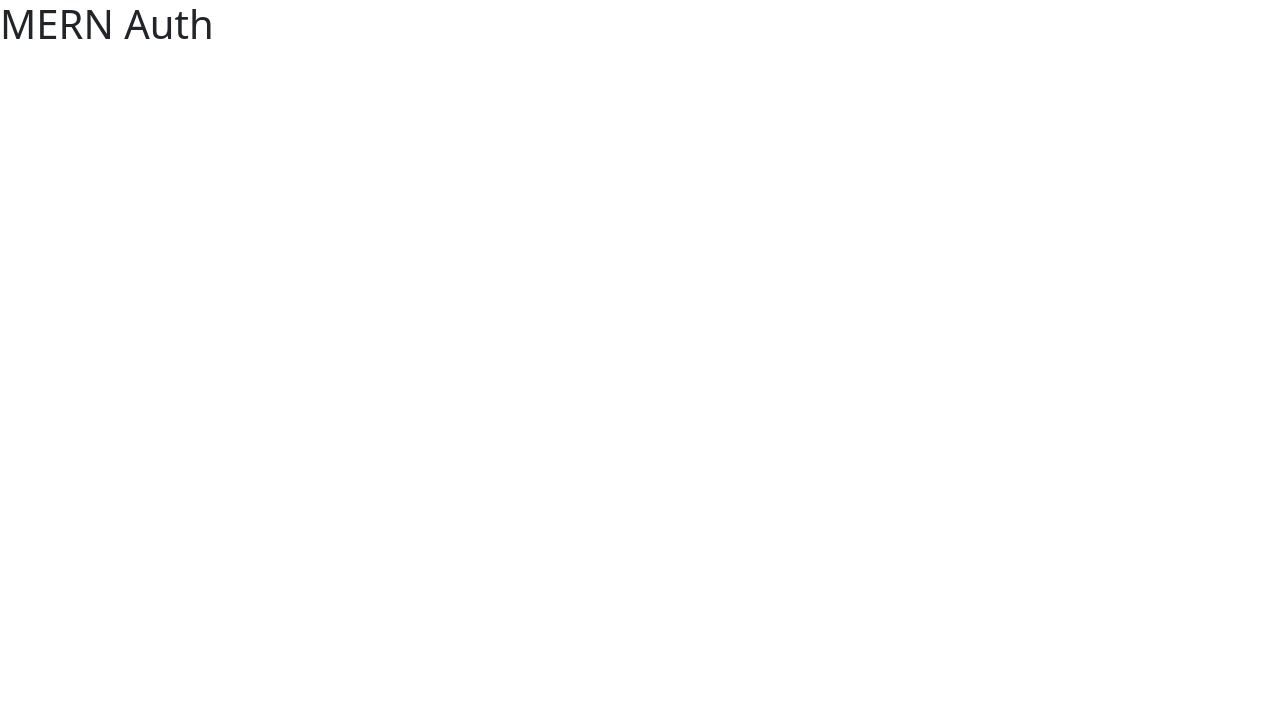
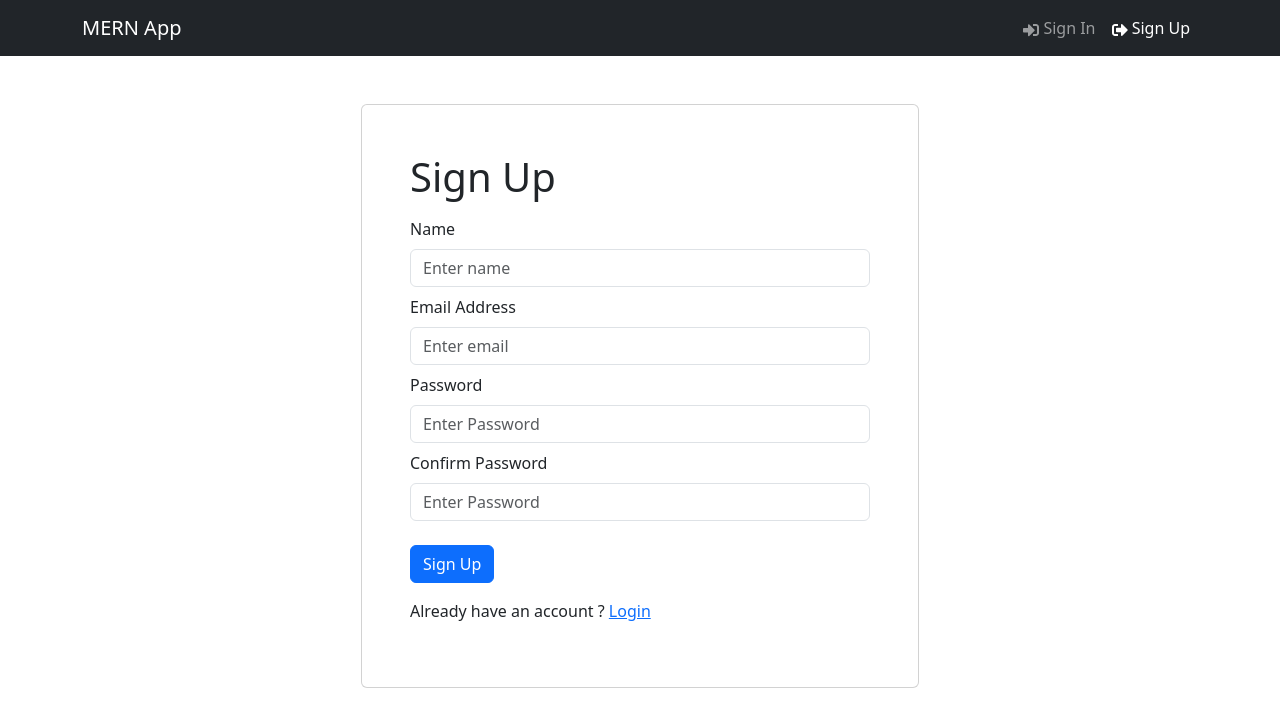
Before and after one commit to mohamedchibani/mern-jwt-auth-redux-toolkit, a React (Vite) app in the folder frontend/: page /register in a window 1280 px wide. Shown: the top 726 px of the page. Built offline with nearby package versions, Linux system fonts and the light colour scheme.

Commit message:
- header component - home screen & hero - react router setup - login & register forms ui

```diff
--- a/frontend/package.json
+++ b/frontend/package.json
@@ -14,7 +14,9 @@
     "react": "^18.2.0",
     "react-bootstrap": "^2.9.1",
     "react-dom": "^18.2.0",
-    "react-icons": "^4.12.0"
+    "react-icons": "^4.12.0",
+    "react-router-bootstrap": "^0.26.2",
+    "react-router-dom": "^6.20.0"
   },
   "devDependencies": {
     "@types/react": "^18.2.37",
--- a/frontend/src/App.jsx
+++ b/frontend/src/App.jsx
@@ -1,7 +1,14 @@
+import { Outlet } from "react-router-dom";
+import Header from "./components/Header";
+import { Container } from "react-bootstrap";
+
 const App = () => {
   return (
     <>
-      <h1>MERN Auth</h1>
+      <Header />
+      <Container className='my-2'>
+        <Outlet />
+      </Container>
     </>
   );
 };
--- /dev/null
+++ b/frontend/src/components/FormContainer.jsx
@@ -0,0 +1,16 @@
+import React from "react";
+import { Col, Container, Row } from "react-bootstrap";
+
+const FormContainer = ({ children }) => {
+  return (
+    <Container>
+      <Row className='justify-content-md-center mt-5'>
+        <Col xs={12} md={6} className='card p-5'>
+          {children}
+        </Col>
+      </Row>
+    </Container>
+  );
+};
+
+export default FormContainer;
--- /dev/null
+++ b/frontend/src/components/Header.jsx
@@ -0,0 +1,34 @@
+import { Navbar, Nav, Container } from "react-bootstrap";
+import { LinkContainer } from "react-router-bootstrap";
+import { FaSignInAlt, FaSignOutAlt } from "react-icons/fa";
+
+const Header = () => {
+  return (
+    <header>
+      <Navbar bg='dark' variant='dark' expand='lg' collapseOnSelect>
+        <Container>
+          <LinkContainer to='/'>
+            <Navbar.Brand>MERN App</Navbar.Brand>
+          </LinkContainer>
+          <Navbar.Toggle aria-controls='basic-navbar-nav' />
+          <Navbar.Collapse id='basic-navbar-nav'>
+            <Nav className='ms-auto'>
+              <LinkContainer to='/login'>
+                <Nav.Link>
+                  <FaSignInAlt /> Sign In
+                </Nav.Link>
+              </LinkContainer>
+              <LinkContainer to='/register'>
+                <Nav.Link>
+                  <FaSignOutAlt /> Sign Up
+                </Nav.Link>
+              </LinkContainer>
+            </Nav>
+          </Navbar.Collapse>
+        </Container>
+      </Navbar>
+    </header>
+  );
+};
+
+export default Header;
--- /dev/null
+++ b/frontend/src/components/Hero.jsx
@@ -0,0 +1,32 @@
+import { Container, Card, Button } from "react-bootstrap";
+import { LinkContainer } from "react-router-bootstrap";
+
+const Hero = () => {
+  return (
+    <div className=' py-5'>
+      <Container className='d-flex justify-content-center'>
+        <Card className='p-5 d-flex flex-column align-items-center hero-card bg-light w-75'>
+          <h1 className='text-center mb-4'>MERN Authentication</h1>
+          <p className='text-center mb-4'>
+            This is a boilerplate for MERN authentication that stores a JWT in
+            an HTTP-Only cookie. It also uses Redux Toolkit and the React
+            Bootstrap library
+          </p>
+          <div className='d-flex'>
+            <LinkContainer to='/login'>
+              <Button variant='primary' className='me-3'>
+                Sign In
+              </Button>
+            </LinkContainer>
+
+            <LinkContainer to='/register'>
+              <Button variant='secondary'>Sign Up</Button>
+            </LinkContainer>
+          </div>
+        </Card>
+      </Container>
+    </div>
+  );
+};
+
+export default Hero;
--- a/frontend/src/main.jsx
+++ b/frontend/src/main.jsx
@@ -1,11 +1,31 @@
 import React from "react";
 import ReactDOM from "react-dom/client";
 import App from "./App.jsx";
+import {
+  createBrowserRouter,
+  createRoutesFromElements,
+  Route,
+  RouterProvider,
+} from "react-router-dom";
+import "./index.css";
 import "bootstrap/dist/css/bootstrap.min.css";
-import "./index.css";
+
+import HomeScreen from "./screens/HomeScreen";
+import LoginScreen from "./screens/LoginScreen.jsx";
+import RegisterScreen from "./screens/RegisterScreen.jsx";
+
+const router = createBrowserRouter(
+  createRoutesFromElements(
+    <Route path='/' element={<App />}>
+      <Route index={true} path='/' element={<HomeScreen />} />
+      <Route path='/login' element={<LoginScreen />} />
+      <Route path='/register' element={<RegisterScreen />} />
+    </Route>
+  )
+);
 
 ReactDOM.createRoot(document.getElementById("root")).render(
   <React.StrictMode>
-    <App />
+    <RouterProvider router={router} />
   </React.StrictMode>
 );
--- /dev/null
+++ b/frontend/src/screens/HomeScreen.jsx
@@ -0,0 +1,11 @@
+import Hero from "../components/Hero";
+
+const HomeScreen = () => {
+  return (
+    <>
+      <Hero />
+    </>
+  );
+};
+
+export default HomeScreen;
--- /dev/null
+++ b/frontend/src/screens/LoginScreen.jsx
@@ -0,0 +1,52 @@
+import { useState } from "react";
+import { Link } from "react-router-dom";
+import { Form, Button, Row, Col } from "react-bootstrap";
+import FormContainer from "../components/FormContainer";
+
+const LoginScreen = () => {
+  const [email, setEmail] = useState("");
+  const [password, setPassword] = useState("");
+
+  const submitHandler = async (e) => {
+    e.preventDefault();
+    console.log("submit");
+  };
+  return (
+    <FormContainer>
+      <h1>Sign In</h1>
+      <Form onSubmit={submitHandler}>
+        <Form.Group className='my-2' controlId='email'>
+          <Form.Label>Email Adress</Form.Label>
+          <Form.Control
+            type='email'
+            placeholder='Enter email'
+            value={email}
+            onChange={(e) => setEmail(e.target.value)}
+          ></Form.Control>
+        </Form.Group>
+
+        <Form.Group className='my-2' controlId='password'>
+          <Form.Label>Password</Form.Label>
+          <Form.Control
+            type='password'
+            placeholder='Enter Password'
+            value={password}
+            onChange={(e) => setPassword(e.target.value)}
+          ></Form.Control>
+        </Form.Group>
+
+        <Button type='submit' variant='primary' className='mt-3'>
+          Sign In
+        </Button>
+
+        <Row className='py-3'>
+          <Col>
+            New Customer? <Link to='/register'>Register</Link>
+          </Col>
+        </Row>
+      </Form>
+    </FormContainer>
+  );
+};
+
+export default LoginScreen;
--- /dev/null
+++ b/frontend/src/screens/RegisterScreen.jsx
@@ -0,0 +1,74 @@
+import { useState } from "react";
+import { Link } from "react-router-dom";
+import { Form, Button, Row, Col } from "react-bootstrap";
+import FormContainer from "../components/FormContainer";
+
+const RegisterScreen = () => {
+  const [name, setName] = useState("");
+  const [email, setEmail] = useState("");
+  const [password, setPassword] = useState("");
+  const [confirmPassword, setConfirmPassword] = useState("");
+
+  const submitHandler = async (e) => {
+    e.preventDefault();
+    console.log("submit");
+  };
+  return (
+    <FormContainer>
+      <h1>Sign Up</h1>
+      <Form onSubmit={submitHandler}>
+        <Form.Group className='my-2' controlId='name'>
+          <Form.Label>Name</Form.Label>
+          <Form.Control
+            type='text'
+            placeholder='Enter name'
+            value={name}
+            onChange={(e) => setName(e.target.value)}
+          ></Form.Control>
+        </Form.Group>
+
+        <Form.Group className='my-2' controlId='email'>
+          <Form.Label>Email Address</Form.Label>
+          <Form.Control
+            type='email'
+            placeholder='Enter email'
+            value={email}
+            onChange={(e) => setEmail(e.target.value)}
+          ></Form.Control>
+        </Form.Group>
+
+        <Form.Group className='my-2' controlId='password'>
+          <Form.Label>Password</Form.Label>
+          <Form.Control
+            type='password'
+            placeholder='Enter Password'
+            value={password}
+            onChange={(e) => setPassword(e.target.value)}
+          ></Form.Control>
+        </Form.Group>
+
+        <Form.Group className='my-2' controlId='confirmPassword'>
+          <Form.Label>Confirm Password</Form.Label>
+          <Form.Control
+            type='password'
+            placeholder='Enter Password'
+            value={confirmPassword}
+            onChange={(e) => setConfirmPassword(e.target.value)}
+          ></Form.Control>
+        </Form.Group>
+
+        <Button type='submit' variant='primary' className='mt-3'>
+          Sign Up
+        </Button>
+
+        <Row className='py-3'>
+          <Col>
+            Already have an account ? <Link to='/login'>Login</Link>
+          </Col>
+        </Row>
+      </Form>
+    </FormContainer>
+  );
+};
+
+export default RegisterScreen;
```
Also changed, not shown: 1 other file (tests, documents, lock files or other folders).
